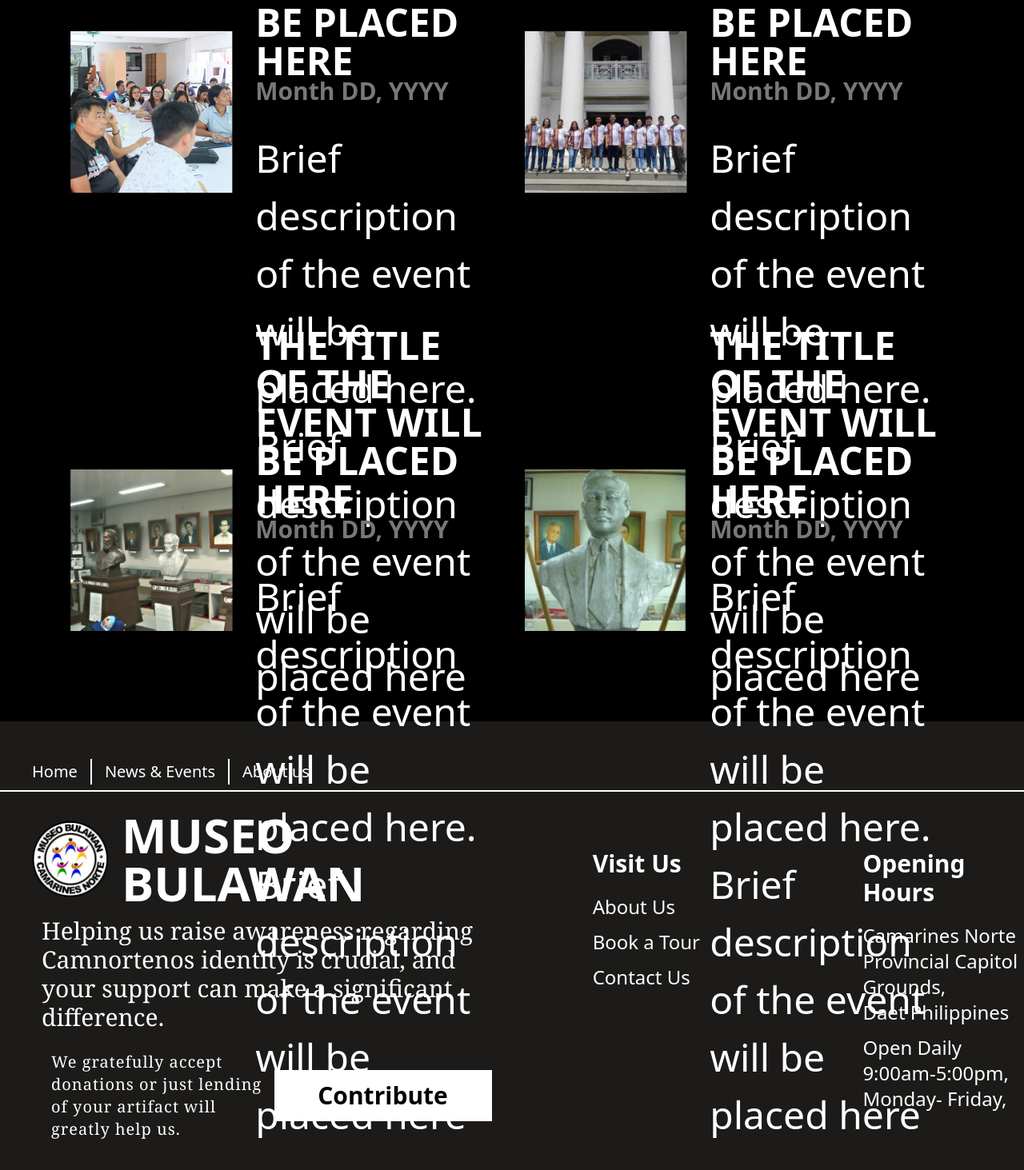
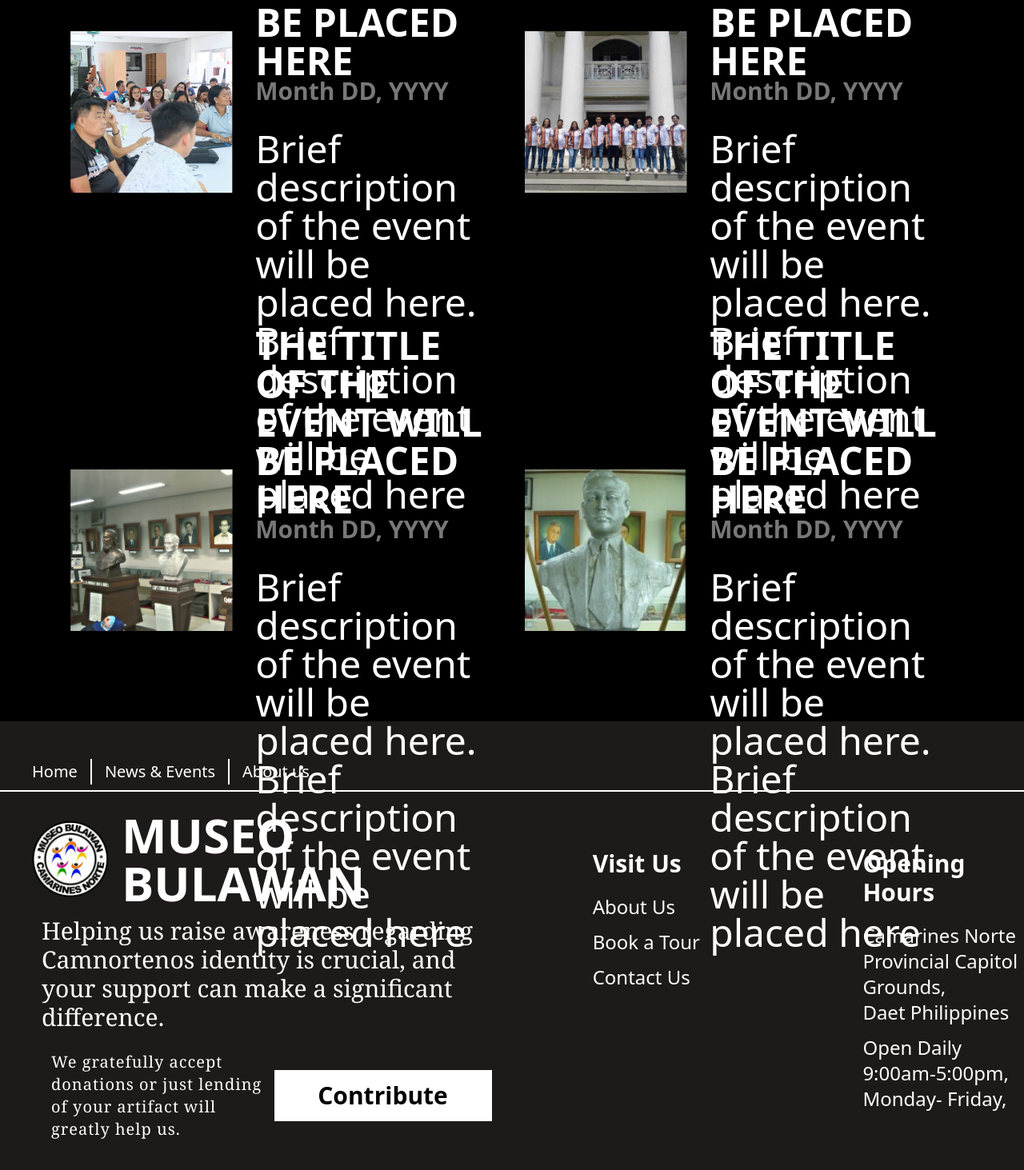
Before and after one commit to k3mosh/Museo-Bulawan-MIS, a React (Vite) app: page / in a window 1280 px wide. Shown: the part 4154-5617 px from the top of the page at 80% size. Built offline with nearby package versions, Linux system fonts and the light colour scheme; a web font is replaced by a local one.

Commit message:
home part 3 v2 init

```diff
--- a/src/pages/landing/Home.jsx
+++ b/src/pages/landing/Home.jsx
@@ -204,7 +204,7 @@ const Home = () => {
                                     <span className='text-xl font-semibold text-[#787878] xl:text-3xl'>Month DD, YYYY</span>
                                 </div>
                                 <div className='w-full min-h-[7em] xl:max-h-[14em]'>
-                                    <span className='text-2xl text-white xl:text-5xl xl:leading-normal'>Brief description of the event will be placed here. Brief description of the event will be placed here</span>
+                                    <span className='text-2xl text-white xl:text-5xl '>Brief description of the event will be placed here. Brief description of the event will be placed here</span>
                                 </div>
                               </div>
                             </div>
@@ -233,7 +233,7 @@ const Home = () => {
                                     <span className='text-xl font-semibold text-[#787878] xl:text-3xl'>Month DD, YYYY</span>
                                 </div>
                                 <div className='w-full min-h-[7em] xl:max-h-[14em]'>
-                                    <span className='text-2xl text-white xl:text-5xl xl:leading-normal'>Brief description of the event will be placed here. Brief description of the event will be placed here</span>
+                                    <span className='text-2xl text-white xl:text-5xl '>Brief description of the event will be placed here. Brief description of the event will be placed here</span>
                                 </div>
                               </div>
                             </div>
@@ -264,7 +264,7 @@ const Home = () => {
                                     <span className='text-xl font-semibold text-[#787878] xl:text-3xl'>Month DD, YYYY</span>
                                 </div>
                                 <div className='w-full min-h-[7em] xl:max-h-[14em]'>
-                                    <span className='text-2xl text-white xl:text-5xl xl:leading-normal'>Brief description of the event will be placed here. Brief description of the event will be placed here</span>
+                                    <span className='text-2xl text-white xl:text-5xl'>Brief description of the event will be placed here. Brief description of the event will be placed here</span>
                                 </div>
                               </div>
                             </div>
@@ -293,7 +293,7 @@ const Home = () => {
                                     <span className='text-xl font-semibold text-[#787878] xl:text-3xl'>Month DD, YYYY</span>
                                 </div>
                                 <div className='w-full min-h-[7em] xl:max-h-[14em]'>
-                                    <span className='text-2xl text-white xl:text-5xl xl:leading-normal'>Brief description of the event will be placed here. Brief description of the event will be placed here</span>
+                                    <span className='text-2xl text-white xl:text-5xl '>Brief description of the event will be placed here. Brief description of the event will be placed here</span>
                                 </div>
                               </div>
                             </div>
```
